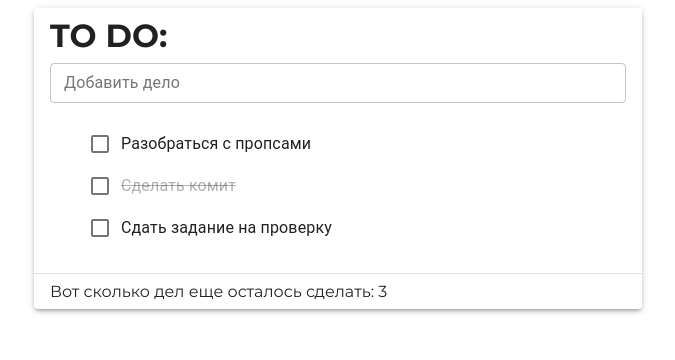
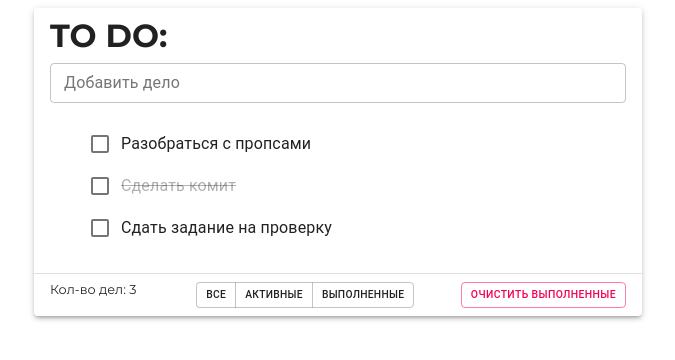
Before and after one commit to WebHeroSchool/todo-taa, a React (Create React App) app: page / in a window 1280 px wide. Shown: the top 360 px of the page, without its empty margins (302-977 px from the left). Built offline with nearby package versions, Linux system fonts and the light colour scheme.

Commit message:
added filters and clear buttons in footer

```diff
--- /dev/null
+++ b/src/components/FiltrListItems/FiltrListItems.jsx
@@ -0,0 +1,14 @@
+import styles from './FiltrListItems.module.css';
+import { ButtonGroup, Button } from '@material-ui/core';
+
+const FiltrListItems = () => {
+  return (<div className={styles.filtrWrapper}>
+    <ButtonGroup size="small" aria-label="small outlined button group">
+      <Button className={styles.buttonText}>Все</Button>
+      <Button className={styles.buttonText}>Активные</Button>
+      <Button className={styles.buttonText}>Выполненные</Button>
+    </ButtonGroup>
+  </div>);
+}
+
+export default FiltrListItems;
--- /dev/null
+++ b/src/components/FiltrListItems/FiltrListItems.module.css
@@ -0,0 +1,9 @@
+.filtrWrapper {
+  display: flex;
+  justify-content: space-between;
+  width: 16em;
+}
+
+.buttonText {
+  font-size: .8em !important;
+}
--- a/src/components/Footer/Footer.jsx
+++ b/src/components/Footer/Footer.jsx
@@ -1,6 +1,14 @@
+import FiltrListItems from '../FiltrListItems/FiltrListItems';
+import { Button } from '@material-ui/core';
+import styles from './Footer.module.css';
+
 const Footer = (props) => {
-  return (<div>
-    Вот сколько дел еще осталось сделать: {props.count}
+  return (<div className={styles.footer}>
+    Кол-во дел: {props.count}
+    <FiltrListItems />
+    <Button variant="outlined" color="secondary" size="small" >
+      <span className={styles.buttonText}>Очистить выполненные</span>
+    </Button>
   </div>);
 }
 
--- /dev/null
+++ b/src/components/Footer/Footer.module.css
@@ -0,0 +1,9 @@
+.footer {
+  display: flex;
+  justify-content: space-between;
+  font-size: 0.8em;
+}
+
+.buttonText {
+  font-size: .8em;
+}
--- a/src/components/Item/Item.jsx
+++ b/src/components/Item/Item.jsx
@@ -2,6 +2,12 @@ import classnames from 'classnames';
 import styles from './Item.module.css';
 import { Button, FormControlLabel, Checkbox } from '@material-ui/core';
 import DeleteForeverTwoToneIcon from '@material-ui/icons/DeleteForeverTwoTone';
+
+
+const transition = {
+  transition: "opacity .4s ease-out",
+};
+
 
 const Item = ({ value, isDone }) => {
   return (<div className = {styles.itemWrap}>
@@ -15,8 +21,8 @@ const Item = ({ value, isDone }) => {
         control={<Checkbox name={"checked" + value.toString()} />}
         label={ value }
       />
-      <Button className={styles.deleteBtn} variant="contained" color="secondary">
-        <DeleteForeverTwoToneIcon color="default" fontSize="default" />
+      <Button style={transition} className={styles.deleteBtn} variant="contained" color="secondary">
+        <DeleteForeverTwoToneIcon fontSize="default" />
       </Button>
     </span>
   </div>);
--- a/src/components/Item/Item.module.css
+++ b/src/components/Item/Item.module.css
@@ -12,7 +12,6 @@
 
 .deleteBtn {
   opacity: 0;
-  transition: opacity .2s ease-out ;
 }
 
 .itemWrap:hover .deleteBtn {
```
